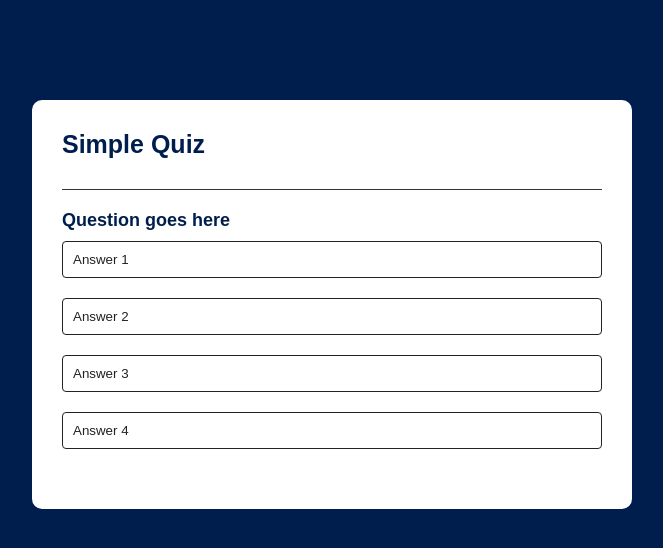
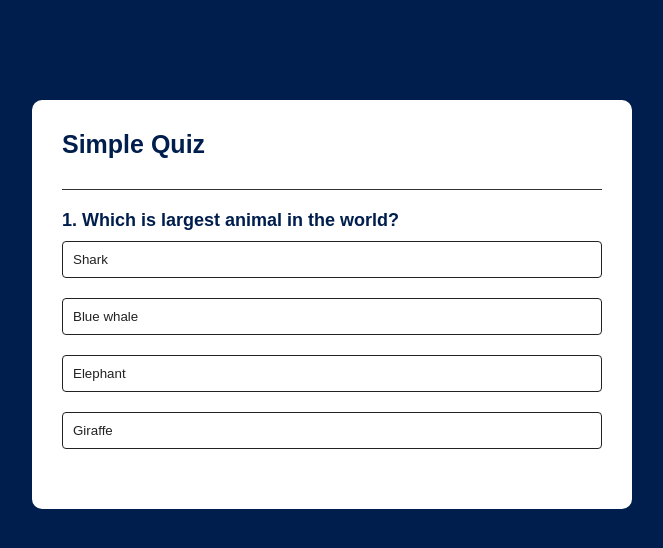
Before and after one commit to anshu9015/JavaScript30-Day3-quiz-app-, a plain HTML site: page index.html in a window 1280 px wide. Shown: the whole page, without its empty margins (308-971 px from the left). Drawn offline with Linux system fonts and the light colour scheme.

Commit message:
quiz-app completed

```diff
--- a/script.js
+++ b/script.js
@@ -115,3 +115,5 @@ nextButton.addEventListener("click", () =>{
         startQuiz();
     }
 })
+
+startQuiz();
```
Also changed, not shown: index.html (+1 -1 lines).
